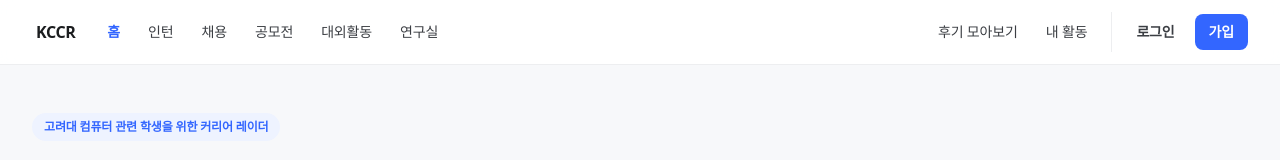
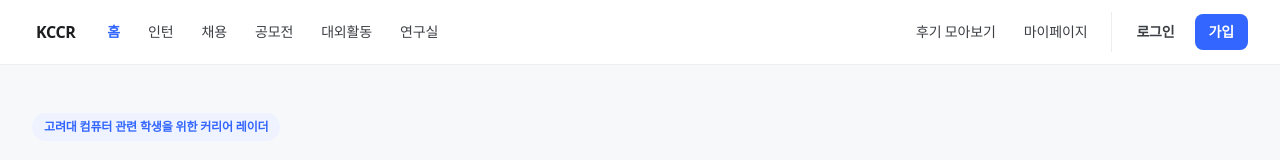
Before and after one commit to leewonjunlee-eng/ku-cs-career-radar, a Next.js app: page / in a window 1280 px wide. Shown: the top 160 px of the page. Built offline with nearby package versions, Linux system fonts and the light colour scheme; no server answers; the database is empty; a web font is replaced by a local one.

Commit message:
fix: rename activity navigation to my page

```diff
--- a/src/components/site-nav.tsx
+++ b/src/components/site-nav.tsx
@@ -9,7 +9,7 @@ import { opportunityTabHref, opportunityTabs } from '@/lib/opportunities/query';
 const TABS = [{ label: '홈', categories: [] as string[] }, ...opportunityTabs.filter((tab) => !tab.categories.includes('lab'))];
 const SECONDARY = [
   { href: '/reviews', label: '후기 모아보기' },
-  { href: '/me', label: '내 활동' },
+  { href: '/me', label: '마이페이지' },
 ] as const;
 
 const itemClass = (current: boolean) =>
```
